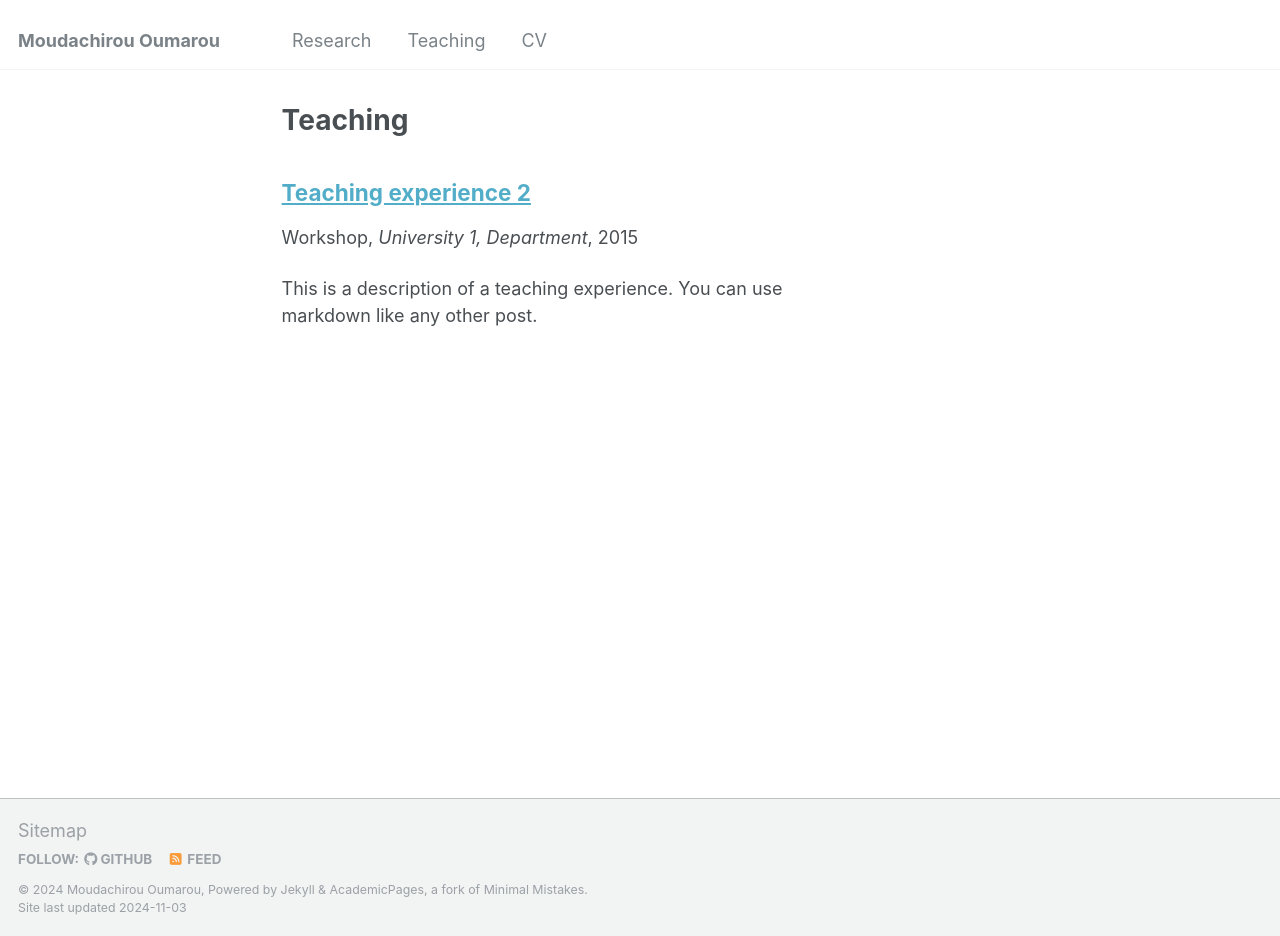
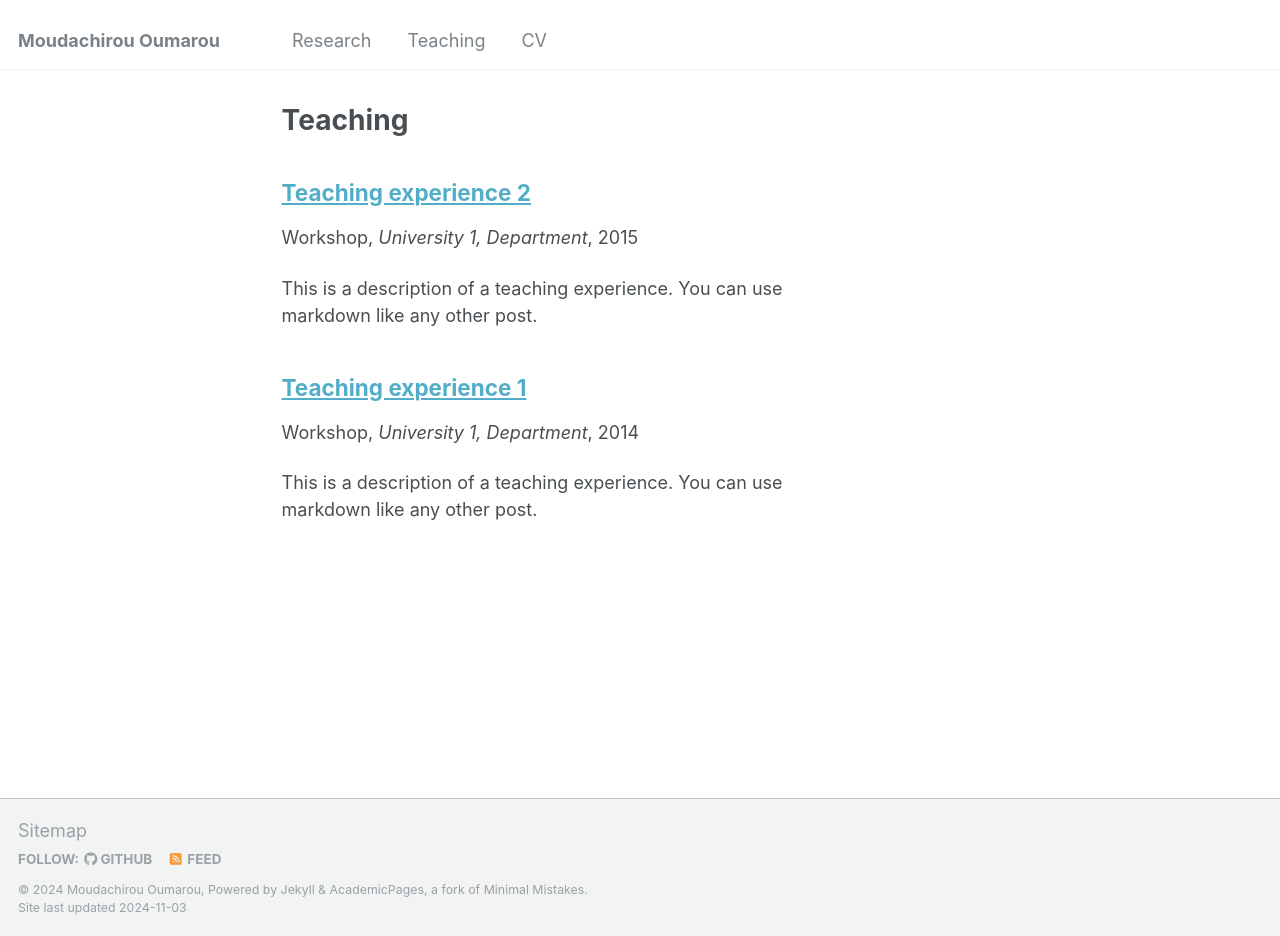
Before and after one commit to oumaroumoudachirou/oumaroumoudachirou.github.io, a Jekyll site: the page built from _pages/teaching.html, in a window 1280 px wide and 936 px high. Built offline with Jekyll 4.4.1, drawn with Linux system fonts in a browser that asks for light colours; a file with an impossible date is left out; part of the change alters nothing that is shown.

Commit message:
Update 2014-spring-teaching-1.md

```diff
--- a/_teaching/2014-spring-teaching-1.md
+++ b/_teaching/2014-spring-teaching-1.md
@@ -1,68 +1,20 @@
 ---
-title: "Lecturer"
+title: "Teaching experience 1"
 collection: teaching
-type: ""
+type: "Workshop"
 permalink: /teaching/2014-spring-teaching-1
-venue: "University of Montreal"
-date: 2020-2023
-location: "Quebec, Canada"
+venue: "University 1, Department"
+date: 2014-01-01
+location: "City, Country"
 ---
 
+This is a description of a teaching experience. You can use markdown like any other post.
 
- Introduction to Economics: Fall (2020), Fall (2022), Fall (2023)
- Economic Data Analysis: Winter (2021)
+Heading 1
+======
 
+Heading 2
+======
 
-
-
-<!--
----
-title: ""
-collection: teaching
-type: "Undergraduate course"
-permalink: /teaching/2014-spring-teaching-1
-venue: ""
-date: 2014-01-01
-location: "Montreal, Canada"
----
-
-
-
-  <div class="col-md-12">
-    <h5> <strong>Lecturer, </strong> <a href="https://sceco.umontreal.ca/english/home/">University of Montreal</a></h5>
-    <ul>
-     <li> Introduction to Economics: Fall (2020), Fall (2022), Fall (2023) </li>
-     <li> Economic Data Analysis: Winter (2021) </li> </ul>
-   </div>
-
-  <div class="col-md-12">
-   <h5> <strong> Teaching Assistant, </strong>  <a href="https://sceco.umontreal.ca/english/home/">University of Montreal</a></h5>
-   <ul>
-     <li>  Introduction to Macroeconomics:  Summer (2019), Winter (2022), Summer (2022) </li>
-     <li>  Economics Principles:  Summer (2019), Fall (2020), Winter (2021), Winter (2023) </li>
-     <li> Mathematics for Economics Analysis I: Fall (2021), Fall (2023) </li>
-     <li> Mathematics for Economics Analysis II: Fall (2019), Summer (2021),  Winter (2022) </li>
-     <li> Econometrics, Winter (2024) </li>
-     <li> Macroeconomics Workshop, Summer (2024) </li> </ul>
-   </div>
-
-
-
----
-layout: archive
-title: "CV"
-permalink: /teaching/2014-spring-teaching-1/
-author_profile: false
----
-
-{% include base_path %}
-
-
-Lecturer, University of Montreal
+Heading 3
 ======
-* Introduction to Macroeconomics:  Summer (2019), Winter (2022), Summer (2022)
-
-
-* M.S. in Economics and Statistics, ENSAE Senegal, 2018
-
- -->
```
